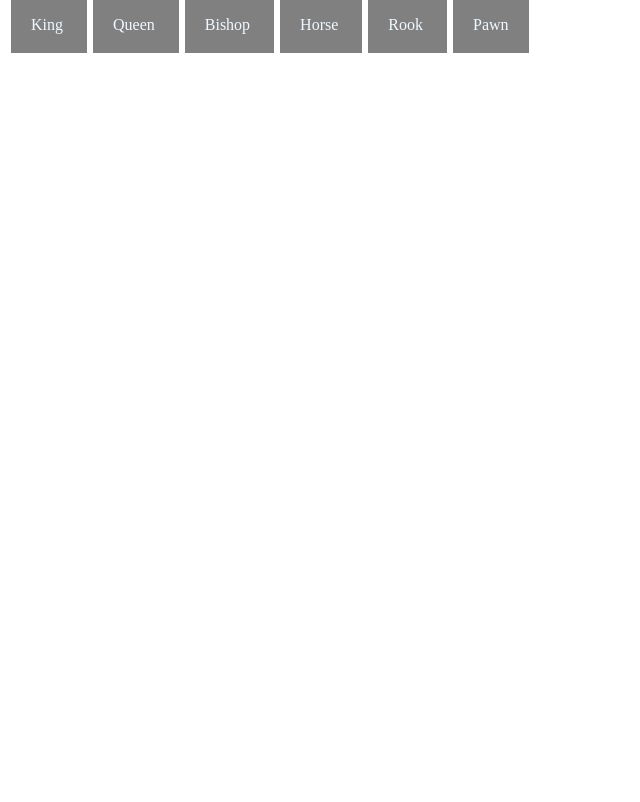
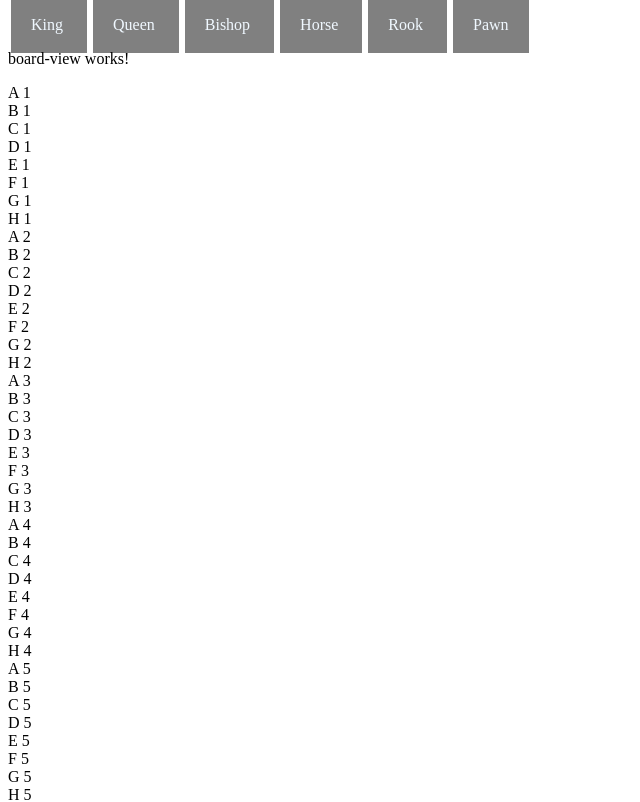
Before and after one commit to way2datta/chess, an Angular app in the folder chess-using-angular9/: page / in a window 1280 px wide. Shown: the top 802 px of the page, without its empty margins (0-640 px from the left). Built offline with nearby package versions, Linux system fonts and the light colour scheme.

Commit message:
Added boardview

```diff
--- a/chess-using-angular9/src/app/app.component.html
+++ b/chess-using-angular9/src/app/app.component.html
@@ -1 +1,2 @@
 <app-select-piece></app-select-piece>
+<app-board-view></app-board-view>
--- a/chess-using-angular9/src/app/app.module.ts
+++ b/chess-using-angular9/src/app/app.module.ts
@@ -4,11 +4,13 @@ import { NgModule } from '@angular/core';
 import { AppRoutingModule } from './app-routing.module';
 import { AppComponent } from './app.component';
 import { SelectPieceComponent } from './select-piece/select-piece.component';
+import { BoardViewComponent } from './board-view/board-view.component';
 
 @NgModule({
   declarations: [
     AppComponent,
-    SelectPieceComponent
+    SelectPieceComponent,
+    BoardViewComponent
   ],
   imports: [
     BrowserModule,
--- /dev/null
+++ b/chess-using-angular9/src/app/board-view/board-view.component.html
@@ -0,0 +1,6 @@
+<p>board-view works!</p>
+<div className="row" *ngFor="let file of fileTitles">
+    <div *ngFor="let rank of rankTitles">
+        {{rank}} {{file}}
+      </div>
+</div>
--- /dev/null
+++ b/chess-using-angular9/src/app/board-view/board-view.component.ts
@@ -0,0 +1,19 @@
+import { Component, OnInit } from '@angular/core';
+
+@Component({
+  selector: 'app-board-view',
+  templateUrl: './board-view.component.html',
+  styleUrls: ['./board-view.component.scss']
+})
+export class BoardViewComponent implements OnInit {
+  fileTitles: any; // TODO: TS Technical debt
+  rankTitles: any; // TODO: TS Technical debt
+
+  constructor() { }
+
+  ngOnInit(): void {
+    this.rankTitles = ['A', 'B', 'C', 'D', 'E', 'F', 'G', 'H'];
+    this.fileTitles = ['1', '2', '3', '4', '5', '6', '7', '8'];
+  }
+
+}
```
Also changed, not shown: chess-using-angular9/src/app/board-view/board-view.component.scss (added), 1 other file (tests, documents, lock files or other folders).
